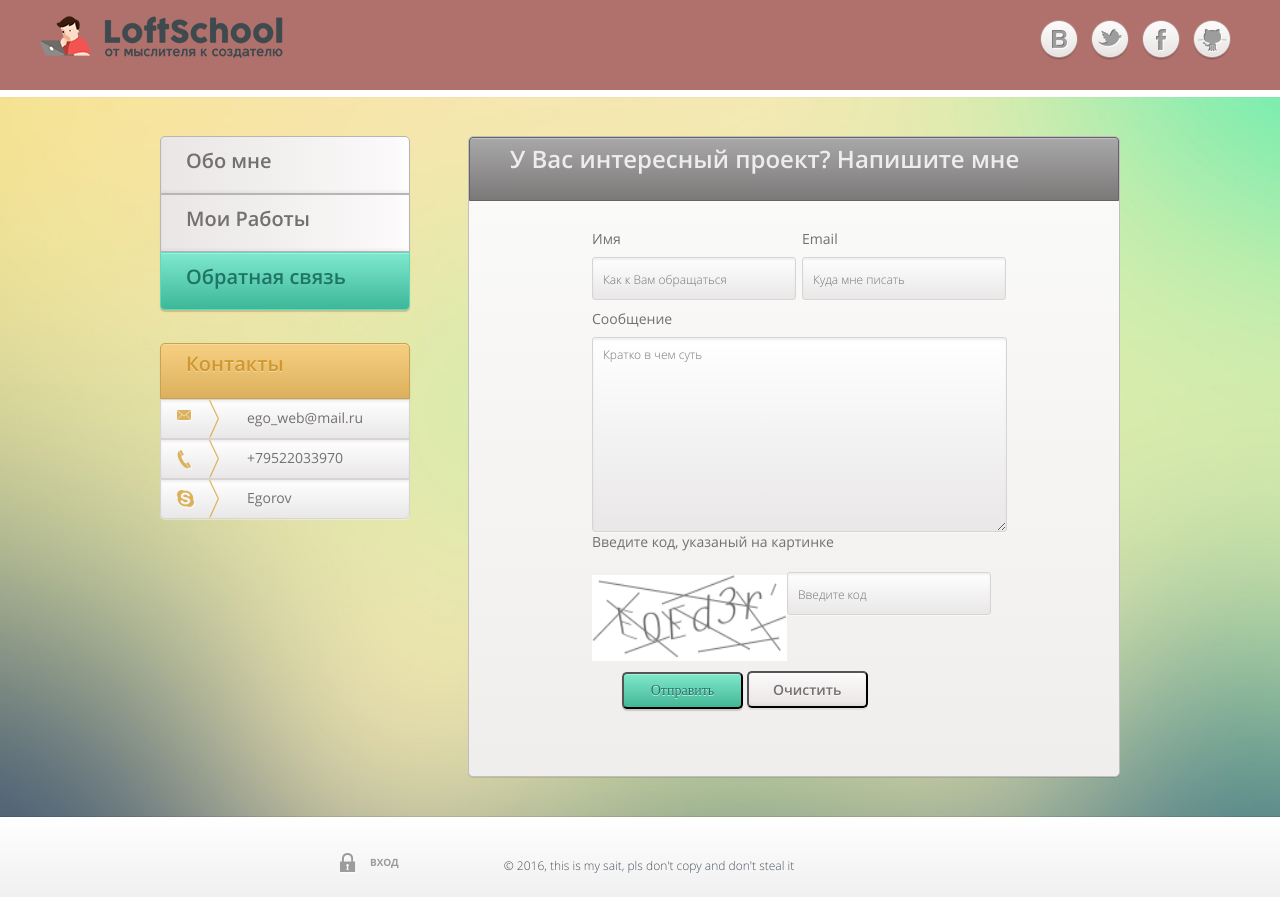
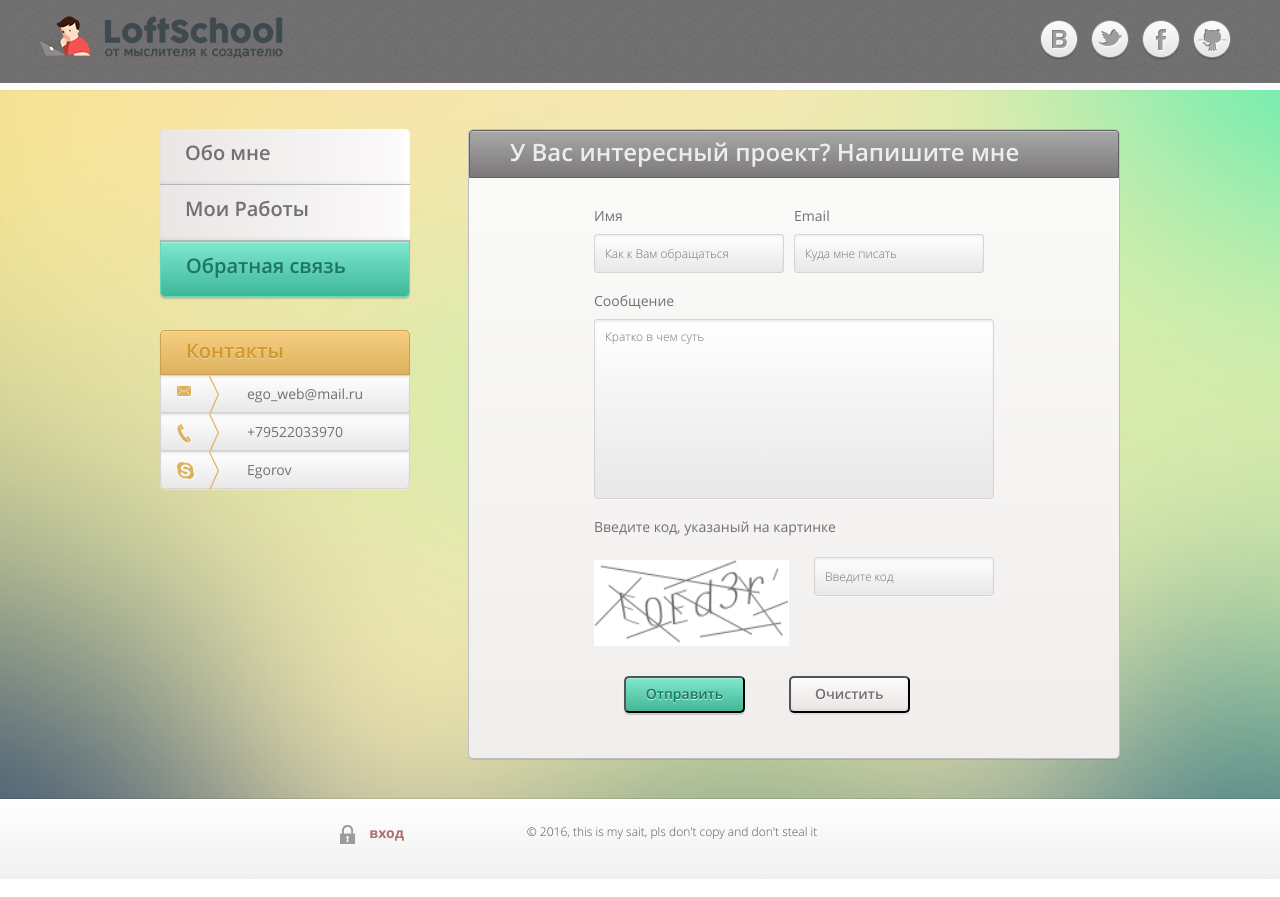
Before and after one commit to ego-web/loftschool, a website: page app/contacts.html in a window 1280 px wide. Drawn offline with nearby package versions, Linux system fonts and the light colour scheme.

Commit message:
изменения на старнице формы, текстура к header

```diff
--- a/app/contacts.html
+++ b/app/contacts.html
@@ -67,7 +67,7 @@
                         </ul>
                     </nav>
                     <nav class="contacts">
-                        <div class="contacts-head">Контакты</div>
+                        <h2 class="contacts-head">Контакты</h2>
                         <ul class="contacts-list">
                             <li class="contacts-list-item">
                                 <a class="sprite sprite-email" href="mailto:ego_web@mail.ru">ego_web@mail.ru</a>
@@ -84,25 +84,26 @@
 
 			<main class="right_side">
 				<article >
-					<div class="right_side-header">У Вас интересный проект? Напишите мне</div>
+					<h1 class="right_side-header">У Вас интересный проект? Напишите мне</h1>
 
 					<form class="contact_form" action="" method="post">
-						<div class="contact_form-name contact_form-conteiner">
+				    <div class="clearfix">
+						<div class="contact_form-name">
 							<label class="contact_form-lable" for="name">Имя</label>
 							<input id="name" name="name" class="contact_form-class" type="text" maxlength="30" placeholder="Как к Вам обращаться" />
 						</div>
 
-						<div class="contact_form-email contact_form-conteiner">
+						<div class="contact_form-email">
 							<label class="contact_form-lable" for="email">Email </label>
 							<input id="email" name="email" class="contact_form-class" type="text" maxlength="30" placeholder="Куда мне писать" />
 						</div>
-
-						<div class="contact_form-message contact_form-conteiner">
-							<label class="contact_form-lable" for="masage">Сообщение </label>
+                    </div>
+						<div class="contact_form-message">
+							<label class="contact_form-lable" for="message">Сообщение </label>
 							<textarea id="message" name="message" class="contact_form-class contact_form-textarea" type="text" maxlength="500" placeholder="Кратко в чем суть"></textarea>
 						</div>
 
-						<div class="contact_form-capcha contact_form-conteiner">
+						<div class="contact_form-capcha">
 							<label class="contact_form-lable" for="capcha">Введите код, указаный на картинке </label>
 							<div class="capcha">
 								<img src="img/captcha.png" class="capcha-img" alt="Капча">
@@ -110,8 +111,8 @@
 								<input id="capcha" name="capcha" class="contact_form-class capcha-input" type="text" maxlength="30" placeholder="Введите код" />
 						</div>
 						<div class="buttons clearfix">
-							<input id="sendform" class="formsend" type="submit" name="submit" value="Отправить" />
-							<input id="clearform" class="formclear" type="reset" name="submit" value="Очистить" />
+							<button id="sendform" class="formsend" type="submit" name="submit" value="Отправить">Отправить</button>
+							<button id="clearform" class="formclear" type="reset" name="reset" value="Очистить">Очистить</button>
 						</div>
 					</form>
 				</article>
@@ -120,12 +121,14 @@
 	</div>
 
         <footer class="page-footer">
-            <div class="conatiner">
-                <div class="lock">
-                    <a href="/login.html" class="sprite sprite-locked login_text">вход</a>
-                </div>
-                <div class="copyright">&copy 2016, this is my sait, pls don't copy and don't steal it</div>
-            </div>
+        	<div class="conatiner">
+
+                <a href="/login.html" class="lock">
+                <i class="sprite sprite-locked" ></i>
+                <span>вход</span>
+                </a>
+        		<div class="copyright">© 2016, this is my sait, pls don't copy and don't steal it</div>
+        	</div>
         </footer>
 </body>
 </html>
--- a/app/css/about-me.css
+++ b/app/css/about-me.css
@@ -15,8 +15,8 @@
   width: 131px;
   border-radius: 50%;
   box-shadow: inset 0px 2px 24px 0px rgba(121, 121, 121, 0.23);
-  background: url(../img/iam.jpg);
-  background-repeat: no-repeat;
+/*  background: url(../img/iam.jpg);*/
+/*  background-repeat: no-repeat;*/
   display: block;
   background-size: 100%;
   text-indent: -9999px;
--- a/app/css/contacts.css
+++ b/app/css/contacts.css
@@ -2,8 +2,8 @@
   min-height: 700px;
 }
 .contact_form {
-  height: 500px;
-  width: 404px;
+/*  height: 500px;*/
+  width: 400px;
   margin: 30px auto;
 }
 .contact_form-lable{
@@ -30,30 +30,34 @@
   padding-left: 10px;
 }
 .contact_form-textarea{
-  width: 401px;
-  height: 181px;
+  width: 400px;
+  height: 180px;
+  resize: none;
 }
 
-.contact_form-conteiner{
-	position: absolute;
+.contact_form-name {
+        float: left;
+width: 50%;
 }
 .contact_form-email{
-	margin-left: 210px;
+    float: left;
+    width: 50%;
+
 }
 
 .contact_form-message{
-	margin-top: 80px;
+	margin-top: 20px;
 }
 .contact_form-textarea{
 	padding-top: 10px;
   margin-bottom: 20px;
 }
 .contact_form-capcha{
-	margin-top: 303px;
+    display: inline-block;
 }
 .capcha{
   float: left;
-	margin-top: 25px;
+	margin: 25px 25px 0 0;
 background: #fff;
 }
 .capcha-img{
@@ -62,10 +66,11 @@ background: #fff;
 }
 .capcha-input{
 	margin-top: 22px;
+    width: 180px;
 }
 .buttons{
-	position: absolute;
-	margin-top: 440px;
+    margin-top: 30px;
+	position: relative;
 	width: 400px;
 }
 .formsend{
@@ -78,7 +83,7 @@ background: #fff;
   background-image: -webkit-linear-gradient( 90deg, rgb(67,183,150) 0%, rgb(128,232,203) 100%);
   background-image: -ms-linear-gradient( 90deg, rgb(67,183,150) 0%, rgb(128,232,203) 100%);
   box-shadow: 0px 2px 1px 0px rgba(9, 9, 9, 0.16),inset 0px 1px 0px 0px rgba(255, 255, 255, 0.3);
-  font-family: OpenSansSemibold;
+  font-family: open_sanssemibold;
   font-size: 14px;
   color: rgb(30, 116, 101);
   line-height: 1.571;
@@ -95,6 +100,7 @@ background: #fff;
   width: 121px;
   height: 37px;
   margin-right: 30px;
+    margin-left: 40px;
   border-radius: 5px;
   background-color: rgb(233,230,228);
   background-image: -moz-linear-gradient( 90deg, rgb(233,230,228) 0%, rgb(251,249,249) 94%, rgb(255,255,255) 100%);
--- a/app/css/main.css
+++ b/app/css/main.css
@@ -1,21 +1,35 @@
 * {
-/*    box-sizing: border-box;*/
-
+    box-sizing: border-box;
 }
 
 html{
 	height: 100%;
 }
-p{
+p, h1, h2{
 	margin: 0;
 	padding: 0;
 }
+/*clearfix*/
+.clearfix:before, .clearfix:after {
+content: " ";
+display: table;
+}
+.clearfix:after {
+clear: both;
+}
+/**
+ * For IE 6/7 only
+ * Include this rule to trigger hasLayout and contain floats.
+ */
+.cf {
+    *zoom: 1;
+}
+/*End of clearfix*/
 body{
 	height: 100%;
 	background: url(../img/bg.jpg) center center fixed no-repeat;
 	background-size: cover;
 	font-family: open_sanslight, open_sansregular;
-/*	font-size: 1em;*/
 	color: #4a545d;
 }
 /*Footer bottom*/
@@ -23,10 +37,6 @@ body{
 	position: relative;
 	min-height: 100%;
 	min-width: 970px;
-/*
-    margin: 0;
-    padding: 0;
-*/
     height: auto!important;
 }
 .wrapper:after{
@@ -37,7 +47,7 @@ body{
 /*End of Footer bottom*/
 /*Header*/
 .container-big{
-    width: 1200px;
+    max-width: 1200px;
 	min-width: 970px;
 	height: 100%;
 	margin: 0 auto;
@@ -48,11 +58,12 @@ body{
 	width: 100%;
 	min-width: 970px;
 	height: 90px;
-	background: #b0716d;
+	background: #727070;
 	position: relative;
 	margin-bottom: 39px;
 	border-bottom: 7px solid #fff;
 	box-shadow: 0 0 1px rgba(0,0,0,0.1);
+	background-image: url(../img/img-noise.png);
 }
 .header-logo-link{
 	position: absolute;
@@ -80,8 +91,6 @@ body{
 	display: inline-block;
 	list-style: none;
 	height: 47px;
-	/*width: 47px;*/
-	/*margin-left: 19px;*/
 	margin-left: 9px;
 	right: 0;
     text-indent: -9999px;
@@ -91,14 +100,11 @@ body{
 }
 /*End of Socials*/
 
-
 /*Footer*/
 .page-footer{
 	height: 80px;
 	margin-top: -80px;
-	/*min-width: 960px;*/
 	background: #eff3f7;
-	/*font-family: 'open sans' ;*/
 	color: 	#4a545d;
 	background-image: -moz-linear-gradient( 90deg, rgb(240, 240,240) 0%, rgb(255,255,255) 100%);
   background-image: -webkit-linear-gradient( 90deg, rgb(240, 240,240) 0%, rgb(255,255,255) 100%);
@@ -106,103 +112,38 @@ body{
   box-shadow: 0px -1px 0px 0px rgba(0, 0, 0, 0.1);
 }
 .conatiner{
-	/*padding-top: 23px;*/
 	max-width: 1200px;
 	min-width: 960px;
 	height: 100%;
 	margin: 0 auto;
 }
 .copyright{
-	/*margin: 0 180px;*/
-	/*padding-top: 7px;*/
-	/*float: left;*/
 	position: relative;
 	font-family: open_sanslight;
 	text-align: center;
 	font-size: 12px;
-	/*top: 26px;*/
 	top: 26px;
 	margin-top: -0.625em;
-
 }
 /*Login*/
 
+.lock>span{
+    float: right;
+    font-family: open_sansbold;
+	font-size: 14px;
+    color: #b0716d;
+}
 .lock{
 	display: block;
 	position: relative;
-    width: 100px;
+    float: left;
+    width: 64px;
     height: 23px;
-	top: 36px;
+	top: 26px;
 	left: 25%;
+    z-index: 1;
+
 }
-.lock>a:hover{
-/*background: #000;*/
-   width: 100px;
-    height: 23px;
-}
-.login_text{
-	/*position: relative;*/
-	color: #9c9c9c;
-	text-indent: 30px!important;
-	text-decoration: none;
-	font-family: open_sansbold;
-	font-variant: small-caps;
-	font-size: 14px;
-}
-/*.page-footer .lock-inner{
-	display: block;
-	height: 40px;
-	font-family: 'open sans' ;
-	font-size: 16px;
-	line-height: 2.2;
-	color: 	#4a545d;
-	text-decoration: none;
-	background: url(../img/icons.png) no-repeat;
-	padding-left: 24px;
-	background-position: bottom;
-}
-
-.lock .lock-inner:hover{
-	text-decoration: underline;
-	background: url(../img/icons.png) no-repeat;
-}*/
-/*End of Login*/
-/*End of Footer*/
-
-/*Public class*/
-/*.container{
-	width: 960px;
-	margin: 0 auto;
-}
-.text-center{
-	text-align: center;
-}
-.pull-left{
-	float: left;
-}
-.pull-right{
-	float: right;
-}*/
-/*clearfix*/
-.clearfix:before, .clearfix:after {
-content: " ";
-display: table;
-}
-.clearfix:after {
-clear: both;
-}
-/**
- * For IE 6/7 only
- * Include this rule to trigger hasLayout and contain floats.
- */
-.cf {
-    *zoom: 1;
-}
-/*End of clearfix*/
-/*End of Public class*/
-
-
-
 
 /*______________________________________________________________________________*/
 .left_side {
@@ -238,7 +179,7 @@ clear: both;
 	border-radius: 0px 0px 5px 5px;
 }
 .mainmenu-item {
-	border: 1px solid #b6b6b6;
+	border-bottom: 1px solid #b6b6b6;
 	min-height: 56px;
 	margin: 0 auto;
 	background-color: rgb(233, 230, 229);
@@ -257,7 +198,7 @@ clear: both;
   display: block;
 }
 .mainmenu-item:hover {
-  border: 1px solid #c3c3c3;
+  border-bottom: 1px solid #c3c3c3;
   background-color: rgb(194, 192, 192);
   background-image: -webkit-linear-gradient(left, rgb(194, 192, 192) 0%, rgb(227, 225, 225) 87%, rgb(230, 228, 228) 90%, rgb(232, 231, 231) 100%);
   background-image: -o-linear-gradient(left, rgb(194, 192, 192) 0%, rgb(227, 225, 225) 87%, rgb(230, 228, 228) 90%, rgb(232, 231, 231) 100%);
@@ -306,6 +247,7 @@ clear: both;
 	list-style-type: none;
 	padding: 0;
 	margin: 0px;
+    overflow: hidden;
 }
 .contacts li:last-child {
 	border-radius: 0px 0px 5px 5px;
```
Also changed, not shown: app/css/portfolio.css (+24 -5 lines), app/index.html (+30 -26 lines), app/login.html (+7 -5 lines), app/portfolio.html (+24 -18 lines), README.md, app/img/bg_textur.png (added), app/img/i_am.jpg (added), app/img/img-noise.png (added), dz1_page1.jpg (added), dz1_page2.jpg (added), dz1_page3.jpg (added), dz1_page4.jpg (added), 1 other file.
